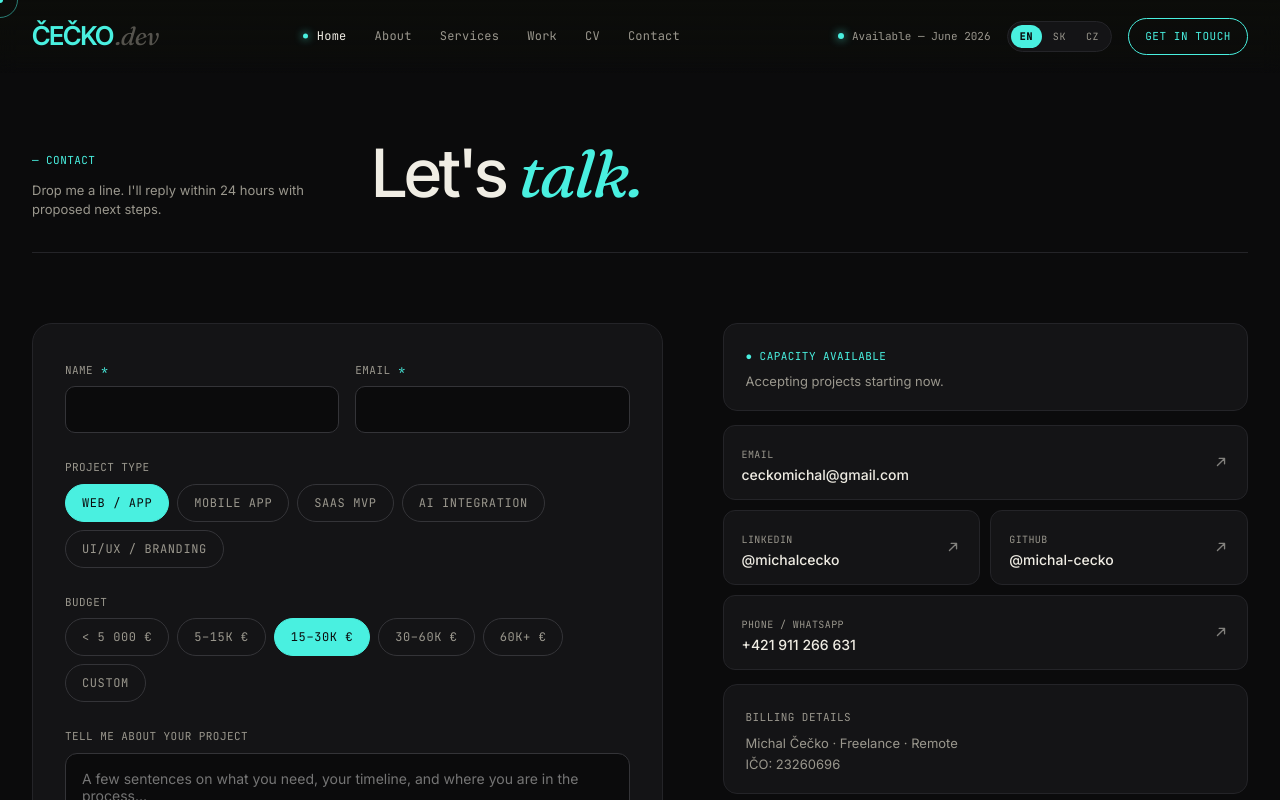
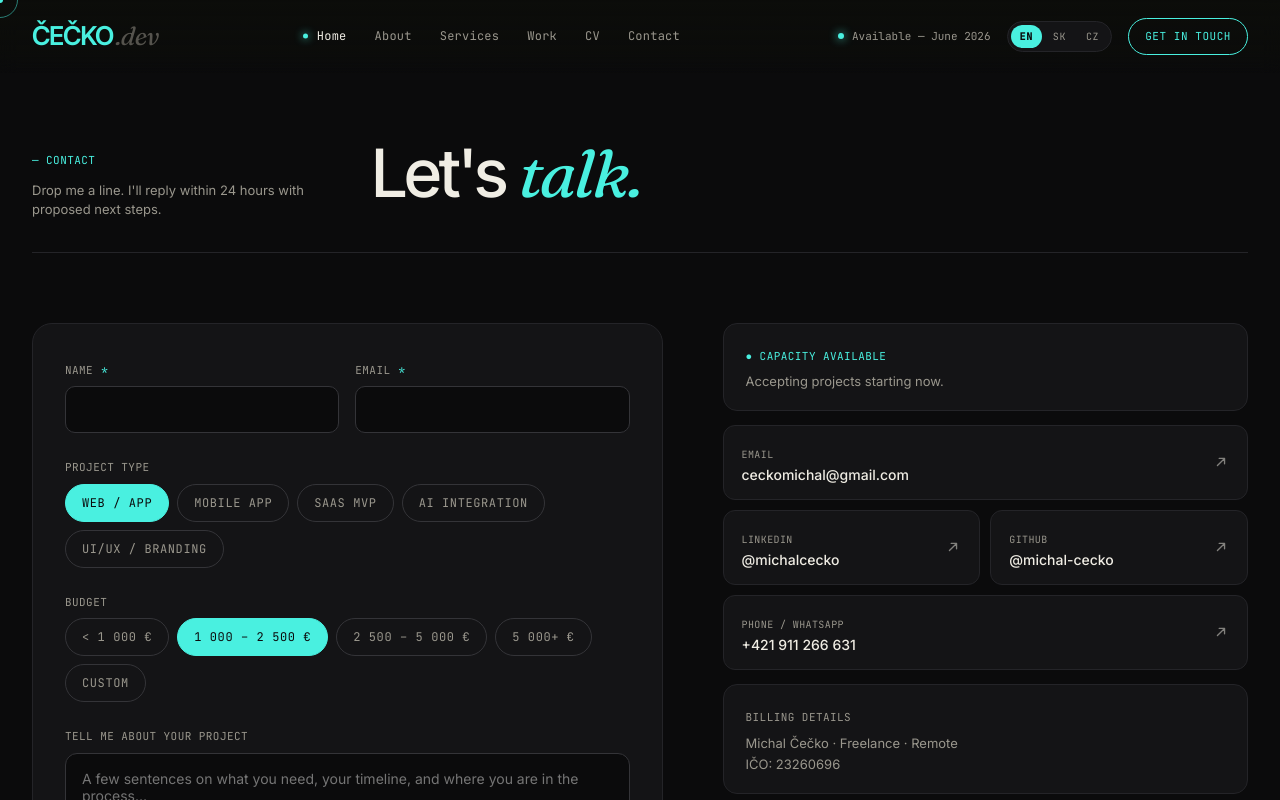
Before and after one commit to michal-cecko/cecko-web, a Next.js app: page /en/kontakt in a window 1280 px wide. Shown: the top 800 px of the page. Built offline with nearby package versions, Linux system fonts and the light colour scheme.

Commit message:
Contact form: update budget tiers to <1k / 1-2.5k / 2.5-5k / 5k+
Smaller, more freelancer-realistic budget bands. Default tier is now
1 000 – 2 500 €.

```diff
--- a/app/[locale]/kontakt/ContactForm.tsx
+++ b/app/[locale]/kontakt/ContactForm.tsx
@@ -67,7 +67,7 @@ export default function ContactForm({ t }: { t: Dict }) {
   const [form, setForm] = useState<FormState>({
     name: '',
     email: '',
-    budget: '25k',
+    budget: '1-2.5k',
     type: 'web',
     msg: '',
     company: '',
@@ -105,11 +105,10 @@ export default function ContactForm({ t }: { t: Dict }) {
     ['design', tc.typeDesign],
   ];
   const budgets: [string, string][] = [
-    ['5k', '< 5 000 €'],
-    ['15k', '5–15k €'],
-    ['25k', '15–30k €'],
-    ['50k', '30–60k €'],
-    ['100k', '60k+ €'],
+    ['<1k', '< 1 000 €'],
+    ['1-2.5k', '1 000 – 2 500 €'],
+    ['2.5-5k', '2 500 – 5 000 €'],
+    ['5k+', '5 000+ €'],
   ];
 
   return (
```
